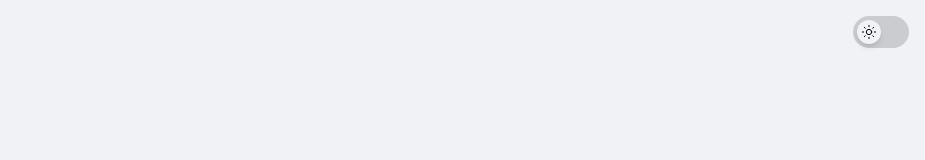
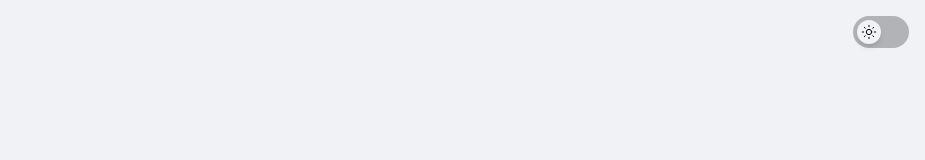
Before and after one commit to BigWess57/My-Portfolio, a Next.js app in the folder my-portfolio/: page / in a window 1280 px wide. Shown: the top 160 px of the page, without its empty margins (355-1280 px from the left). Built offline with nearby package versions, Linux system fonts and the light colour scheme.

Commit message:
dark mode toggle bg change

```diff
--- a/my-portfolio/components/miscelaneous/DarkModeToggle.tsx
+++ b/my-portfolio/components/miscelaneous/DarkModeToggle.tsx
@@ -53,7 +53,7 @@ export default function DarkModeToggle() {
     >
       {/* track */}
       <span
-        className={`absolute inset-0 rounded-full transition-colors bg-neutral-800`}
+        className={`absolute inset-0 rounded-full transition-colors bg-neutral-700`}
         aria-hidden
       />
       {/* thumb */}
```
